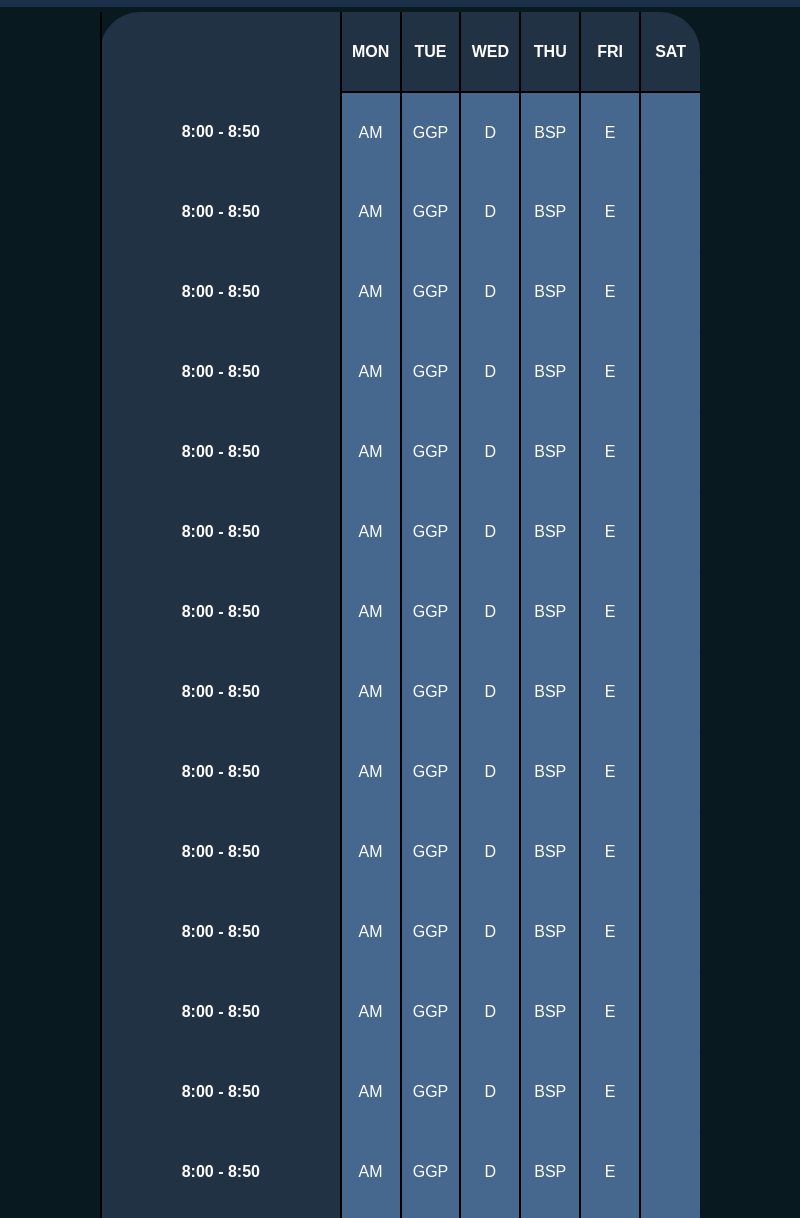
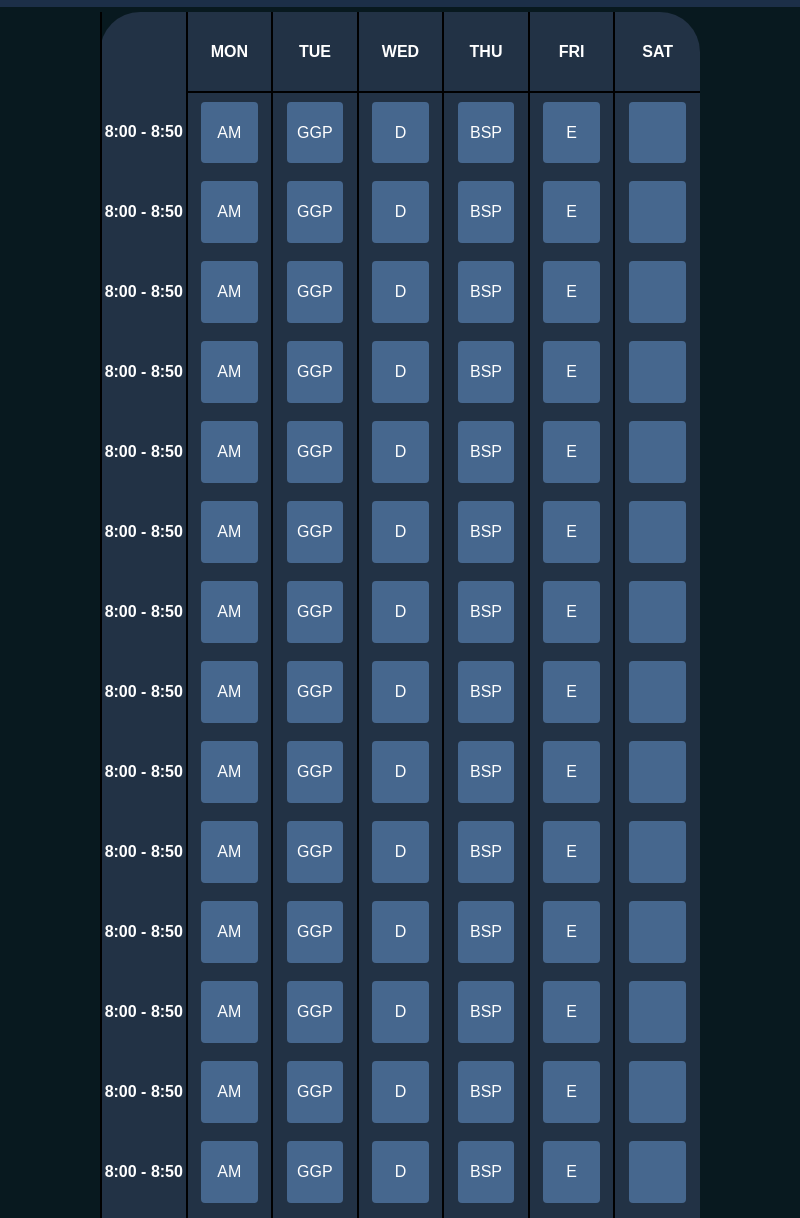
Before and after one commit to Blauregen/timetableGenerator, an Electron app: page frontend/pages/timetable.html in a window 800 px wide. Shown: the part 68-1286 px from the top of the page. Drawn offline with Linux system fonts and the light colour scheme.

Commit message:
Edited timetable structure & style

```diff
--- a/frontend/css/style.css
+++ b/frontend/css/style.css
@@ -1,67 +1,71 @@
-:root{
+:root {
     --timetables-font-size: 2vw;
 }
-img{
+
+img {
     width: 100%;
 }
 
-*{
+* {
     font-family: sans-serif;
     margin: 0;
 }
-body{
+
+body {
     background-color: #08191F;
     overflow-x: hidden;
 }
 
-.box-flex-centered-row{
+.box-flex-centered-row {
     display: flex;
     justify-content: center;
     align-items: center;
     flex-direction: row;
 }
 
-.box-flex-spaced-row{
+.box-flex-spaced-row {
     display: flex;
     justify-content: space-between;
     align-items: center;
     flex-direction: row;
 }
 
-.box-flex-start-row{
+.box-flex-start-row {
     display: flex;
     justify-content: center;
     align-items: start;
     flex-direction: row;
 }
-.box-flex-end-row{
+
+.box-flex-end-row {
     display: flex;
     justify-content: end;
     align-items: center;
     flex-direction: row;
 }
 
-.box-flex-spaced-column{
+.box-flex-spaced-column {
     display: flex;
     justify-content: center;
     align-items: center;
     flex-direction: column;
 }
 
-.box-flex-centered-column{
+.box-flex-centered-column {
     display: flex;
     justify-content: space-between;
     align-items: center;
     flex-direction: column;
 }
 
-.box-flex-start-column{
+.box-flex-start-column {
     display: flex;
     justify-content: start;
     align-items: start;
     flex-direction: column;
 }
-header{
+
+header {
     position: fixed;
     top: 0;
     box-sizing: border-box;
@@ -70,12 +74,12 @@ header{
     padding: 1.25vh 0;
 }
 
-#header-svg{
+#header-svg {
     margin-left: 4vw;
     width: 15%;
 }
 
-input{
+input {
     text-align: start;
     width: 30vw;
     padding: 1vw 1vw 1vw 5vw;
@@ -85,109 +89,129 @@ input{
     background-color: #D9D9D9;
 }
 
-.box-school{
+.box-school {
     margin-top: 20vh;
     padding: 0;
 }
 
-.school{
-    background-color: #46678E;
-    color: white;
-    margin: 0.75vw;
-    width: 65vw;
-}
-.school-teachers{
+.school {
     background-color: #46678E;
     color: white;
     margin: 0.75vw;
     width: 65vw;
 }
 
-.values p, h2{
+.school-teachers {
+    background-color: #46678E;
+    color: white;
+    margin: 0.75vw;
+    width: 65vw;
+}
+
+.values p, h2 {
     margin: 2vw;
     font-size: var(--timetables-font-size);
     font-weight: bold;
 }
 
-.values p{
+.values p {
     color: #00044D;
 }
-.values-teachers p, h2{
+
+.values-teachers p, h2 {
     margin: 2vw;
     font-size: var(--timetables-font-size);
     font-weight: bold;
 }
 
-.values-teachers p{
+.values-teachers p {
     color: #00044D;
 }
 
-#edit{
+#edit {
     margin-top: 21.5vh;
     margin-right: 2vw;
     background-color: #46678E;
     width: 6.25vw;
     height: 6.25vw;
 }
-#edit img{
+
+#edit img {
     width: 6vw;
 }
-#school-view{
+
+#school-view {
     margin-top: 20vh;
     width: 75vw;
     color: #586B92;
 }
-#school-view h2{
+
+#school-view h2 {
     font-size: 4vw;
     margin-bottom: 1vh;
 }
-#view-values p{
+
+#view-values p {
     font-size: 2.75vw;
     font-weight: bold;
 }
-#view-values div, a{
+
+#view-values div, a {
     margin: 1.5vw;
 }
-#back{
+
+#back {
     width: 7.5%;
     margin: 4.25vh 3vw 0 0;
 }
-#back img{
+
+#back img {
     width: 100%;
 }
-h3{
+
+h3 {
     font-size: 3vw;
 }
-a{
+
+a {
     text-decoration: none;
     color: white;
 }
-.info{
+
+.info {
     color: #586B92;
 }
-.school img{
+
+.school img {
     width: 50%;
     margin: 0;
 }
-.school a{
+
+.school a {
     margin: 0;
 }
-.school p{
+
+.school p {
     margin: 0;
 }
-.school-teachers img{
+
+.school-teachers img {
     width: 50%;
     margin: 0;
 }
-.school-teachers a{
+
+.school-teachers a {
     margin: 0;
 }
-.school-teachers p{
+
+.school-teachers p {
 
 }
-.item{
+
+.item {
     width: 7.5vw;
 }
+
 .grid-timetable {
     width: 75%;
     margin: 2.5%;
@@ -199,18 +223,20 @@ a{
     background-color: black;
     border-radius: 2.5%;
 }
-.grid-timetable h3, .grid-timetable div{
+
+.grid-timetable h3, .grid-timetable div {
     padding: 1%;
     margin: 1%;
     color: white;
     background-color: #ffffff;
     text-align: center;
 }
-.grid-timetable:first-child{
+
+.grid-timetable:first-child {
     border-top-left-radius: 2.5%;
 }
 
-table{
+table {
     color: white;
     border-collapse: collapse;
     margin-top: 10%;
@@ -220,26 +246,43 @@ table{
     border-radius: 2.5rem;
     padding: 1.5%;
 }
-.thing{
-margin-top: 14vh
+
+th, td {
+    box-sizing: border-box;
+    height: 5rem;
+    /*width: 5rem;*/
+    text-align: center;
 }
 
-th, td{
-    box-sizing: border-box;
-    width: 5rem;
-    height: 5rem;
-    text-align: center;
-}
-th:nth-child(-n + 7){
+th:nth-child(-n + 7) {
     border-bottom: black solid 0.15rem;
 }
-th:first-child{
+
+th:first-child {
     border-bottom: unset;
 }
-td{
+
+td {
+
     width: 10%;
-    background-color: #46678E;
+    /*background-color: #46678E;*/
     border-radius: 1%;
     padding: 0.25rem;
-    margin: 2vw !important;
 }
+
+.box-subject {
+    display: flex;
+    justify-content: center;
+    align-items: center;
+    width: 75%;
+    margin: 12.5%;
+    height: 85%;
+    border-radius: 0.25rem;
+    text-align: center;
+    background-color: #46678E;
+}
+.timestamp{
+    padding: 0;
+    width: 10%;
+    margin: 0;
+}
--- a/frontend/pages/timetable.html
+++ b/frontend/pages/timetable.html
@@ -16,7 +16,7 @@
 </header>
 <table>
 	<colgroup>
-		<col span="1" style="border-left: black solid 0.15rem; border-bottom: none;">
+		<col span="1" style="border-left: black solid 0.15rem; border-bottom: none; width: 1vw !important;">
 		<col span="6" style="border-left: black solid 0.15rem">
 	</colgroup>
 	<tr class="thing">
@@ -28,159 +28,365 @@
 		<th>FRI</th>
 		<th>SAT</th>
 	</tr>
-	<tr class="thing">
-		<th>8:00 - 8:50</th>
-		<td>AM</td>
-		<td>GGP</td>
-		<td>D</td>
-		<td>BSP</td>
-		<td>E</td>
-		<td></td>
+	<tr>
+		<th class="timestamp">8:00 - 8:50</th>
+		<td>
+			<div class="box-subject">AM</div>
+		</td>
+		<td>
+			<div class="box-subject">GGP</div>
+		</td>
+		<td>
+			<div class="box-subject">D</div>
+		</td>
+		<td>
+			<div class="box-subject">BSP</div>
+		</td>
+		<td>
+			<div class="box-subject">E</div>
+		</td>
+		<td>
+			<div class="box-subject"></div>
+		</td>
 	</tr>
-	<tr class="thing">
-		<th>8:00 - 8:50</th>
-		<td>AM</td>
-		<td>GGP</td>
-		<td>D</td>
-		<td>BSP</td>
-		<td>E</td>
-		<td></td>
+	<tr>
+		<th class="timestamp">8:00 - 8:50</th>
+		<td>
+			<div class="box-subject">AM</div>
+		</td>
+		<td>
+			<div class="box-subject">GGP</div>
+		</td>
+		<td>
+			<div class="box-subject">D</div>
+		</td>
+		<td>
+			<div class="box-subject">BSP</div>
+		</td>
+		<td>
+			<div class="box-subject">E</div>
+		</td>
+		<td>
+			<div class="box-subject"></div>
+		</td>
 	</tr>
-	<tr class="thing">
-		<th>8:00 - 8:50</th>
-		<td>AM</td>
-		<td>GGP</td>
-		<td>D</td>
-		<td>BSP</td>
-		<td>E</td>
-		<td></td>
+	<tr>
+		<th class="timestamp">8:00 - 8:50</th>
+		<td>
+			<div class="box-subject">AM</div>
+		</td>
+		<td>
+			<div class="box-subject">GGP</div>
+		</td>
+		<td>
+			<div class="box-subject">D</div>
+		</td>
+		<td>
+			<div class="box-subject">BSP</div>
+		</td>
+		<td>
+			<div class="box-subject">E</div>
+		</td>
+		<td>
+			<div class="box-subject"></div>
+		</td>
 	</tr>
-	<tr class="thing">
-		<th>8:00 - 8:50</th>
-		<td>AM</td>
-		<td>GGP</td>
-		<td>D</td>
-		<td>BSP</td>
-		<td>E</td>
-		<td></td>
+	<tr>
+		<th class="timestamp">8:00 - 8:50</th>
+		<td>
+			<div class="box-subject">AM</div>
+		</td>
+		<td>
+			<div class="box-subject">GGP</div>
+		</td>
+		<td>
+			<div class="box-subject">D</div>
+		</td>
+		<td>
+			<div class="box-subject">BSP</div>
+		</td>
+		<td>
+			<div class="box-subject">E</div>
+		</td>
+		<td>
+			<div class="box-subject"></div>
+		</td>
 	</tr>
-	<tr class="thing">
-		<th>8:00 - 8:50</th>
-		<td>AM</td>
-		<td>GGP</td>
-		<td>D</td>
-		<td>BSP</td>
-		<td>E</td>
-		<td></td>
+	<tr>
+		<th class="timestamp">8:00 - 8:50</th>
+		<td>
+			<div class="box-subject">AM</div>
+		</td>
+		<td>
+			<div class="box-subject">GGP</div>
+		</td>
+		<td>
+			<div class="box-subject">D</div>
+		</td>
+		<td>
+			<div class="box-subject">BSP</div>
+		</td>
+		<td>
+			<div class="box-subject">E</div>
+		</td>
+		<td>
+			<div class="box-subject"></div>
+		</td>
 	</tr>
-	<tr class="thing">
-		<th>8:00 - 8:50</th>
-		<td>AM</td>
-		<td>GGP</td>
-		<td>D</td>
-		<td>BSP</td>
-		<td>E</td>
-		<td></td>
+	<tr>
+		<th class="timestamp">8:00 - 8:50</th>
+		<td>
+			<div class="box-subject">AM</div>
+		</td>
+		<td>
+			<div class="box-subject">GGP</div>
+		</td>
+		<td>
+			<div class="box-subject">D</div>
+		</td>
+		<td>
+			<div class="box-subject">BSP</div>
+		</td>
+		<td>
+			<div class="box-subject">E</div>
+		</td>
+		<td>
+			<div class="box-subject"></div>
+		</td>
 	</tr>
-	<tr class="thing">
-		<th>8:00 - 8:50</th>
-		<td>AM</td>
-		<td>GGP</td>
-		<td>D</td>
-		<td>BSP</td>
-		<td>E</td>
-		<td></td>
+	<tr>
+		<th class="timestamp">8:00 - 8:50</th>
+		<td>
+			<div class="box-subject">AM</div>
+		</td>
+		<td>
+			<div class="box-subject">GGP</div>
+		</td>
+		<td>
+			<div class="box-subject">D</div>
+		</td>
+		<td>
+			<div class="box-subject">BSP</div>
+		</td>
+		<td>
+			<div class="box-subject">E</div>
+		</td>
+		<td>
+			<div class="box-subject"></div>
+		</td>
 	</tr>
-	<tr class="thing">
-		<th>8:00 - 8:50</th>
-		<td>AM</td>
-		<td>GGP</td>
-		<td>D</td>
-		<td>BSP</td>
-		<td>E</td>
-		<td></td>
+	<tr>
+		<th class="timestamp">8:00 - 8:50</th>
+		<td>
+			<div class="box-subject">AM</div>
+		</td>
+		<td>
+			<div class="box-subject">GGP</div>
+		</td>
+		<td>
+			<div class="box-subject">D</div>
+		</td>
+		<td>
+			<div class="box-subject">BSP</div>
+		</td>
+		<td>
+			<div class="box-subject">E</div>
+		</td>
+		<td>
+			<div class="box-subject"></div>
+		</td>
 	</tr>
-	<tr class="thing">
-		<th>8:00 - 8:50</th>
-		<td>AM</td>
-		<td>GGP</td>
-		<td>D</td>
-		<td>BSP</td>
-		<td>E</td>
-		<td></td>
+	<tr>
+		<th class="timestamp">8:00 - 8:50</th>
+		<td>
+			<div class="box-subject">AM</div>
+		</td>
+		<td>
+			<div class="box-subject">GGP</div>
+		</td>
+		<td>
+			<div class="box-subject">D</div>
+		</td>
+		<td>
+			<div class="box-subject">BSP</div>
+		</td>
+		<td>
+			<div class="box-subject">E</div>
+		</td>
+		<td>
+			<div class="box-subject"></div>
+		</td>
 	</tr>
-	<tr class="thing">
-		<th>8:00 - 8:50</th>
-		<td>AM</td>
-		<td>GGP</td>
-		<td>D</td>
-		<td>BSP</td>
-		<td>E</td>
-		<td></td>
+	<tr>
+		<th class="timestamp">8:00 - 8:50</th>
+		<td>
+			<div class="box-subject">AM</div>
+		</td>
+		<td>
+			<div class="box-subject">GGP</div>
+		</td>
+		<td>
+			<div class="box-subject">D</div>
+		</td>
+		<td>
+			<div class="box-subject">BSP</div>
+		</td>
+		<td>
+			<div class="box-subject">E</div>
+		</td>
+		<td>
+			<div class="box-subject"></div>
+		</td>
 	</tr>
-	<tr class="thing">
-		<th>8:00 - 8:50</th>
-		<td>AM</td>
-		<td>GGP</td>
-		<td>D</td>
-		<td>BSP</td>
-		<td>E</td>
-		<td></td>
+	<tr>
+		<th class="timestamp">8:00 - 8:50</th>
+		<td>
+			<div class="box-subject">AM</div>
+		</td>
+		<td>
+			<div class="box-subject">GGP</div>
+		</td>
+		<td>
+			<div class="box-subject">D</div>
+		</td>
+		<td>
+			<div class="box-subject">BSP</div>
+		</td>
+		<td>
+			<div class="box-subject">E</div>
+		</td>
+		<td>
+			<div class="box-subject"></div>
+		</td>
 	</tr>
-	<tr class="thing">
-		<th>8:00 - 8:50</th>
-		<td>AM</td>
-		<td>GGP</td>
-		<td>D</td>
-		<td>BSP</td>
-		<td>E</td>
-		<td></td>
+	<tr>
+		<th class="timestamp">8:00 - 8:50</th>
+		<td>
+			<div class="box-subject">AM</div>
+		</td>
+		<td>
+			<div class="box-subject">GGP</div>
+		</td>
+		<td>
+			<div class="box-subject">D</div>
+		</td>
+		<td>
+			<div class="box-subject">BSP</div>
+		</td>
+		<td>
+			<div class="box-subject">E</div>
+		</td>
+		<td>
+			<div class="box-subject"></div>
+		</td>
 	</tr>
-	<tr class="thing">
-		<th>8:00 - 8:50</th>
-		<td>AM</td>
-		<td>GGP</td>
-		<td>D</td>
-		<td>BSP</td>
-		<td>E</td>
-		<td></td>
+	<tr>
+		<th class="timestamp">8:00 - 8:50</th>
+		<td>
+			<div class="box-subject">AM</div>
+		</td>
+		<td>
+			<div class="box-subject">GGP</div>
+		</td>
+		<td>
+			<div class="box-subject">D</div>
+		</td>
+		<td>
+			<div class="box-subject">BSP</div>
+		</td>
+		<td>
+			<div class="box-subject">E</div>
+		</td>
+		<td>
+			<div class="box-subject"></div>
+		</td>
 	</tr>
-	<tr class="thing">
-		<th>8:00 - 8:50</th>
-		<td>AM</td>
-		<td>GGP</td>
-		<td>D</td>
-		<td>BSP</td>
-		<td>E</td>
-		<td></td>
+	<tr>
+		<th class="timestamp">8:00 - 8:50</th>
+		<td>
+			<div class="box-subject">AM</div>
+		</td>
+		<td>
+			<div class="box-subject">GGP</div>
+		</td>
+		<td>
+			<div class="box-subject">D</div>
+		</td>
+		<td>
+			<div class="box-subject">BSP</div>
+		</td>
+		<td>
+			<div class="box-subject">E</div>
+		</td>
+		<td>
+			<div class="box-subject"></div>
+		</td>
 	</tr>
-	<tr class="thing">
-		<th>8:00 - 8:50</th>
-		<td>AM</td>
-		<td>GGP</td>
-		<td>D</td>
-		<td>BSP</td>
-		<td>E</td>
-		<td></td>
+	<tr>
+		<th class="timestamp">8:00 - 8:50</th>
+		<td>
+			<div class="box-subject">AM</div>
+		</td>
+		<td>
+			<div class="box-subject">GGP</div>
+		</td>
+		<td>
+			<div class="box-subject">D</div>
+		</td>
+		<td>
+			<div class="box-subject">BSP</div>
+		</td>
+		<td>
+			<div class="box-subject">E</div>
+		</td>
+		<td>
+			<div class="box-subject"></div>
+		</td>
 	</tr>
-	<tr class="thing">
-		<th>8:00 - 8:50</th>
-		<td>AM</td>
-		<td>GGP</td>
-		<td>D</td>
-		<td>BSP</td>
-		<td>E</td>
-		<td></td>
+	<tr>
+		<th class="timestamp">8:00 - 8:50</th>
+		<td>
+			<div class="box-subject">AM</div>
+		</td>
+		<td>
+			<div class="box-subject">GGP</div>
+		</td>
+		<td>
+			<div class="box-subject">D</div>
+		</td>
+		<td>
+			<div class="box-subject">BSP</div>
+		</td>
+		<td>
+			<div class="box-subject">E</div>
+		</td>
+		<td>
+			<div class="box-subject"></div>
+		</td>
 	</tr>
-	<tr class="thing">
-		<th>8:00 - 8:50</th>
-		<td>AM</td>
-		<td>GGP</td>
-		<td>D</td>
-		<td>BSP</td>
-		<td>E</td>
-		<td></td>
+	<tr>
+		<th class="timestamp">8:00 - 8:50</th>
+		<td>
+			<div class="box-subject">AM</div>
+		</td>
+		<td>
+			<div class="box-subject">GGP</div>
+		</td>
+		<td>
+			<div class="box-subject">D</div>
+		</td>
+		<td>
+			<div class="box-subject">BSP</div>
+		</td>
+		<td>
+			<div class="box-subject">E</div>
+		</td>
+		<td>
+			<div class="box-subject"></div>
+		</td>
 	</tr>
+
+
 </table>
 </body>
 </html>
```
